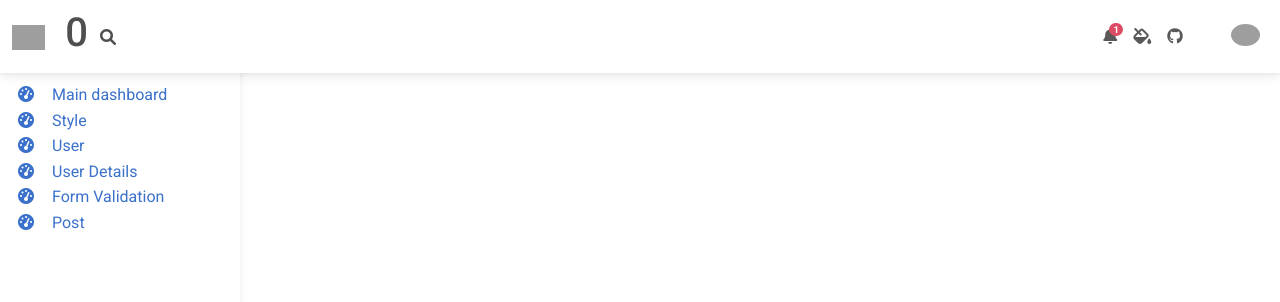
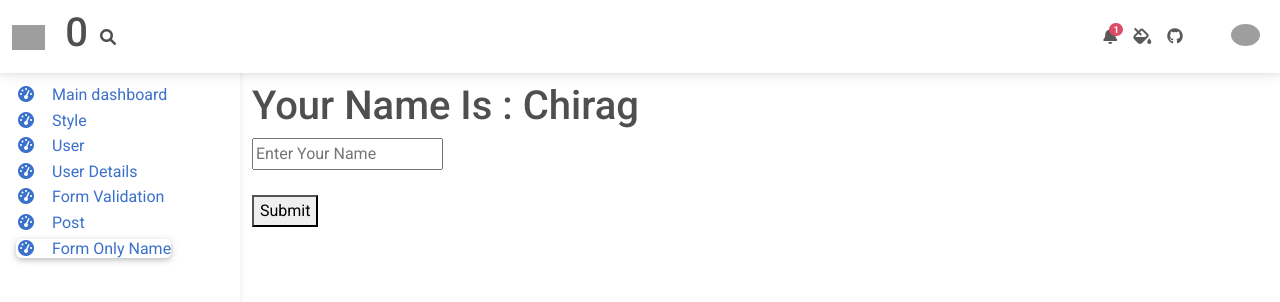
Before and after one commit to Chirag-bambhaniya/my-react-app, a React (Create React App) app: page /form in a window 1280 px wide. Shown: the top 302 px of the page. Built offline with nearby package versions, Linux system fonts and the light colour scheme; grey boxes are pictures that could not be loaded.

Commit message:
String Store

```diff
--- a/src/layout/Content.js
+++ b/src/layout/Content.js
@@ -9,6 +9,7 @@ import HttpRequestComponent from '../practice/http_requests/HttpRequestComponent
 import Post from '../practice/http_requests/Post'
 import StyleComponent from '../practice/style/StyleComponent'
 import Commit from '../practice/http_requests/Commit';
+import Name from '../practice/redux/Name';
 
 export default function Content() {
     return (
@@ -25,6 +26,7 @@ export default function Content() {
                     <Route path="users/:id" element={<UserDetails />} />
                     <Route path="/form-validation" element={<FormValidationDemo />} />
                     <Route path="/post/:id/comments" element={<Commit />} />
+                    <Route path="/form" element={<Name />} />
 
                 </Routes>
             </div>
--- a/src/layout/Sidebar.js
+++ b/src/layout/Sidebar.js
@@ -47,6 +47,11 @@ let Sidebar = () => {
                             <i className="fas fa-tachometer-alt fa-fw me-3"></i><span>Post</span>
                         </Link>
                     </div>
+                    <div>
+                        <Link to="/form">
+                            <i className="fas fa-tachometer-alt fa-fw me-3"></i><span>Form Only Name</span>
+                        </Link>
+                    </div>
                     {/* <div>
                         <Link to="/style">
                             <i className="fas fa-tachometer-alt fa-fw me-3"></i><span>Style</span>
--- a/src/practice/Router/User.jsx
+++ b/src/practice/Router/User.jsx
@@ -13,9 +13,13 @@ export default function User() {
 
             <h1>Redux Counter {count} </h1>
             <button className='btn' onClick={() => dispatch(increment())}>+</button>
+
             <button className='btn' onClick={() => dispatch(decrement())}>-</button>
+
             <button className='btn' onClick={() => dispatch(incrementByAmount(5))}>increment By Amount</button>
+
             <button className='btn' onClick={() => dispatch(multiplyByAmount(5))}>Multiply By Amount</button>
+
             {/* <header>
                 <Sidebar />
                 <Navbar />
--- /dev/null
+++ b/src/practice/redux/Name.js
@@ -0,0 +1,41 @@
+import React, { useRef, useState } from 'react'
+import { useDispatch, useSelector } from 'react-redux';
+import StringSlice, { saveUser } from './StringSlice';
+import { useNavigate } from 'react-router-dom';
+// import { useNavigate } from 'react-router-dom';
+// import saveUser from './StringSlice';
+
+export default function Name() {
+    const name = useSelector((state) => state.user.value)
+    const dispatch = useDispatch();
+    // const navigate = useNavigate();
+
+    let [userName, setUserName] = useState({firstName : ''});
+
+    const handleSubmitForm = (e) => {
+        e.preventDefault();
+        console.log(name)
+        // dispatch(saveUser('Chirag @'))
+    };
+
+    // const handleChangeName = (firstName) => {
+        // setUserName(userName = firstName);
+        // console.log(firstName.value)
+
+    // };
+    // console.log(name)
+    return (
+        <>
+            <h1>Your Name Is : {name}</h1>
+
+            <form onSubmit={handleSubmitForm}>
+
+                <input type="text" name='firstName'  placeholder='Enter Your Name' /> <br /> <br />
+
+                <button onClick={() => dispatch(saveUser('Chirag @'))}>Submit</button>
+
+            </form>
+
+        </>
+    )
+}
--- /dev/null
+++ b/src/practice/redux/StringSlice.js
@@ -0,0 +1,23 @@
+import { createSlice } from "@reduxjs/toolkit";
+// import { propTypes } from "react-bootstrap/esm/Image";
+
+export const StringSlice = createSlice({
+    name: 'user',
+    initialState: {
+        value: 'Chirag'
+    },
+
+    reducers: {
+        //    saveUser: (state, action) =>  state.value =action.payload
+        saveUser: (state, action) => {
+            console.log('state' + state.value)
+            console.log('action' +  action.payload)
+            state.value = action.payload;
+            console.log('state' + state.value)
+        }
+    }
+})
+
+export const { saveUser } = StringSlice.actions
+
+export default StringSlice.reducer
--- a/src/practice/redux/store.js
+++ b/src/practice/redux/store.js
@@ -1,10 +1,10 @@
 import { configureStore } from "@reduxjs/toolkit";
 import CounterReducer from './CounterSlice';
+import StringSlice from "./StringSlice";
 
 export default configureStore({
     reducer: {
-
-        counter: CounterReducer
-
+        counter: CounterReducer,
+        user: StringSlice,
     },
 })
--- a/src/practice/style/StyleComponent.js
+++ b/src/practice/style/StyleComponent.js
@@ -1,12 +1,17 @@
 import React from "react";
 import './style.css';
 import Style from './style.module.css'
+import { useSelector } from "react-redux";
 
 export default function StyleComponent() {
+
+    // const user = useSelector((state) => state.user);
 
     return (
 
         <div>
+
+            {/* <h1 className="text-white bg-dark">Your Name Is: {user}</h1> */}
 
             <h1 style={{color : "white" , backgroundColor : "black"}} className='text-danger bg-primary'> Hello Word! </h1>
 
```
